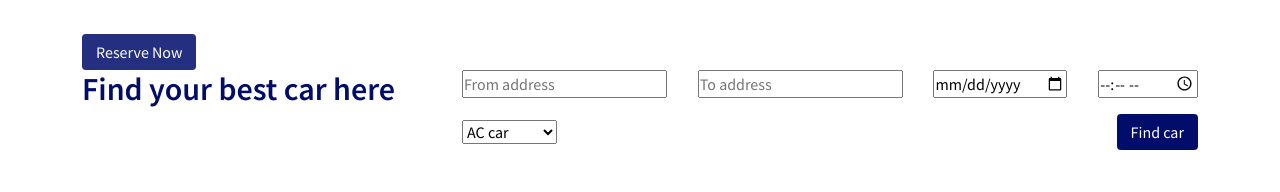
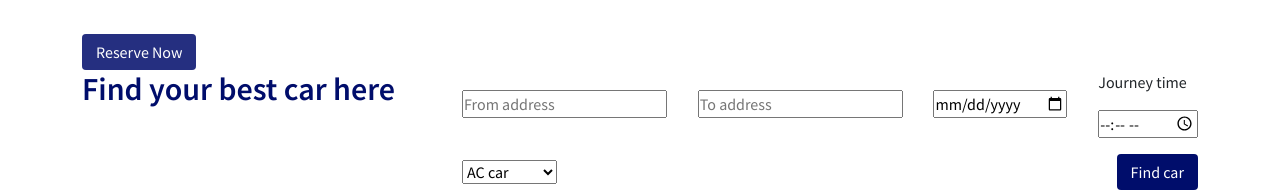
Before and after one commit to JamiuKolawole04/react-car-rental-service, a React (Create React App) app: page /home in a window 1280 px wide. Shown: the part 261-453 px from the top of the page. Built offline with nearby package versions, Linux system fonts and the light colour scheme.

Commit message:
chore: adding the jouney time to the ui

```diff
--- a/src/components/BookingForm/index.jsx
+++ b/src/components/BookingForm/index.jsx
@@ -50,11 +50,12 @@ export const BookingForm = () => {
             <FormGroup className="booking__form d-inline-block me-4 mb-4">
                 <input type="date" placeholder="Journey Date" />
             </FormGroup>
-            <FormGroup className="booking__form d-inline-block ms-1 mb-4">
+            <FormGroup className="booking__form d-inline-block ms-1 mb-4 journey__time-text">
+                <p className="time">Journey time</p>
                 <input
                     type="time"
                     placeholder="Journey Time"
-                    className="time__picker"
+                    className="time__picker journey__time-input"
                 />
             </FormGroup>
 
--- a/src/components/FindCarForm/index.jsx
+++ b/src/components/FindCarForm/index.jsx
@@ -16,8 +16,9 @@ export const FindCarForm = () => {
                     <input type="date" placeholder="Journey date" required />
                 </FormGroup>
 
-                <FormGroup className="form__group">
-                    <input type="time" className="journey__time" placeholder="Journey time" required />
+                <FormGroup className="form__group journey__time-text">
+                    <p className="time">Journey time</p>
+                    <input type="time" className="journey__time-input" placeholder="Journey time" required />
                 </FormGroup>
 
                 <FormGroup className="select__group">
--- a/src/styles/find-car-form.css
+++ b/src/styles/find-car-form.css
@@ -63,6 +63,31 @@
 .form__row {
     background: var(--whiteColor);
     box-shadow: 4px 4px 16px -4px var(--ash);
+}
+
+.journey__time-text p {
+    color: var(--ash);
+    font-size: .85rem;
+}
+
+.journey__time-text {
+    display: flex;
+    border: 1px solid #7c8a972a;
+    padding-left: 12px;
+    outline: none;
+    width: 100%;
+    height: 4.6rem;
+    justify-content: space-between;
+    align-items: center;
+}
+
+.time {
+    min-width: 40px;
+    right: 40px;
+}
+
+.journey__time-input {
+    border: transparent !important;
 }
 
 .journey__time::before {
```
